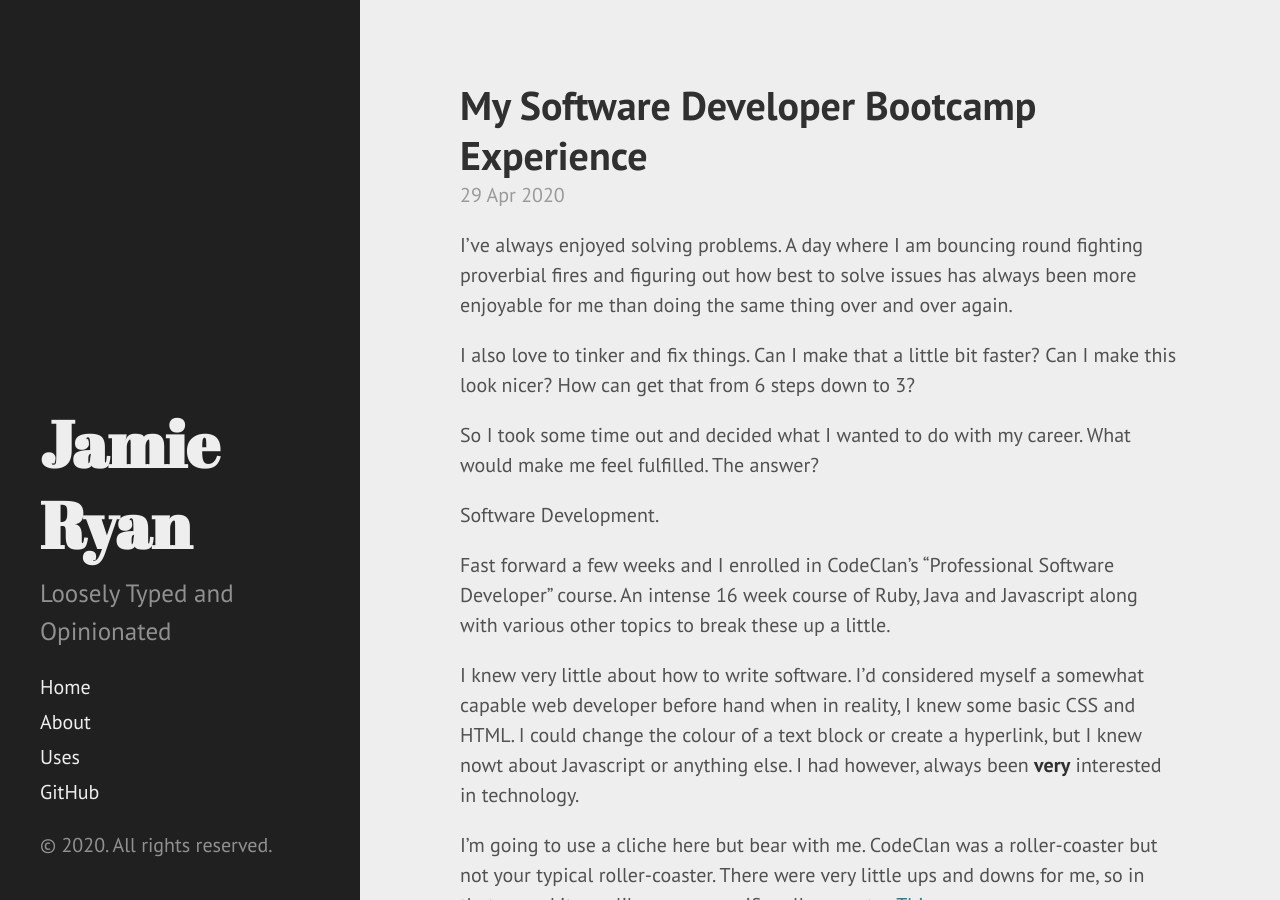
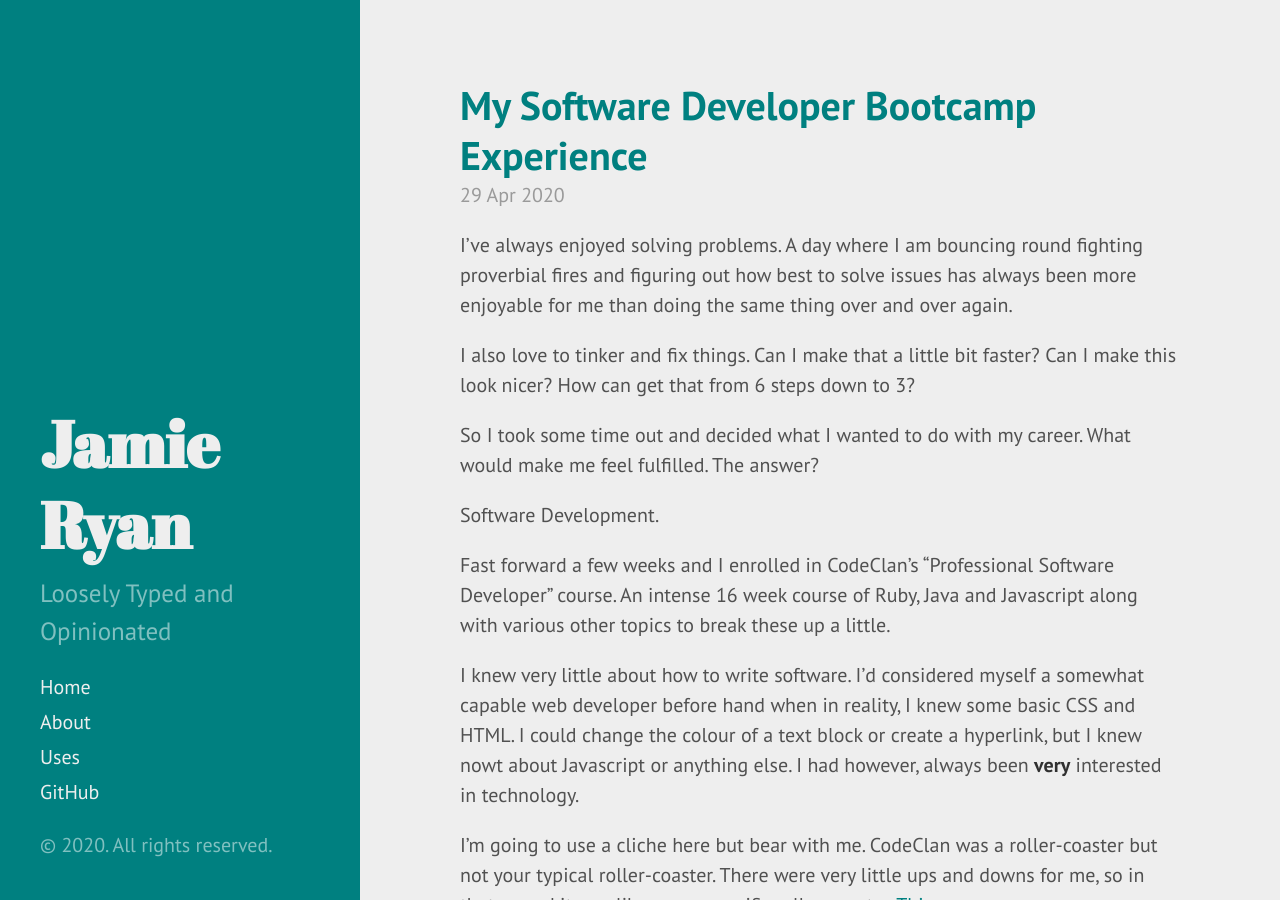
Before and after one commit to MrJamieRyan/mrjamieryan.github.io, a Jekyll site: the page built from index.html, in a window 1280 px wide and 900 px high. Built offline with Jekyll 4.4.1, drawn with Linux system fonts in a browser that asks for light colours; the list of posts is cut into pages by our own code.

Commit message:
Update default.html

```diff
--- a/_layouts/default.html
+++ b/_layouts/default.html
@@ -2,7 +2,7 @@
 <html lang="en-us">
 	{% include head.html %}
 
-	<body class=".standard-teal">
+	<body class="standard-teal">
 		{% include sidebar.html %}
 
 		<div class="content container">
```
